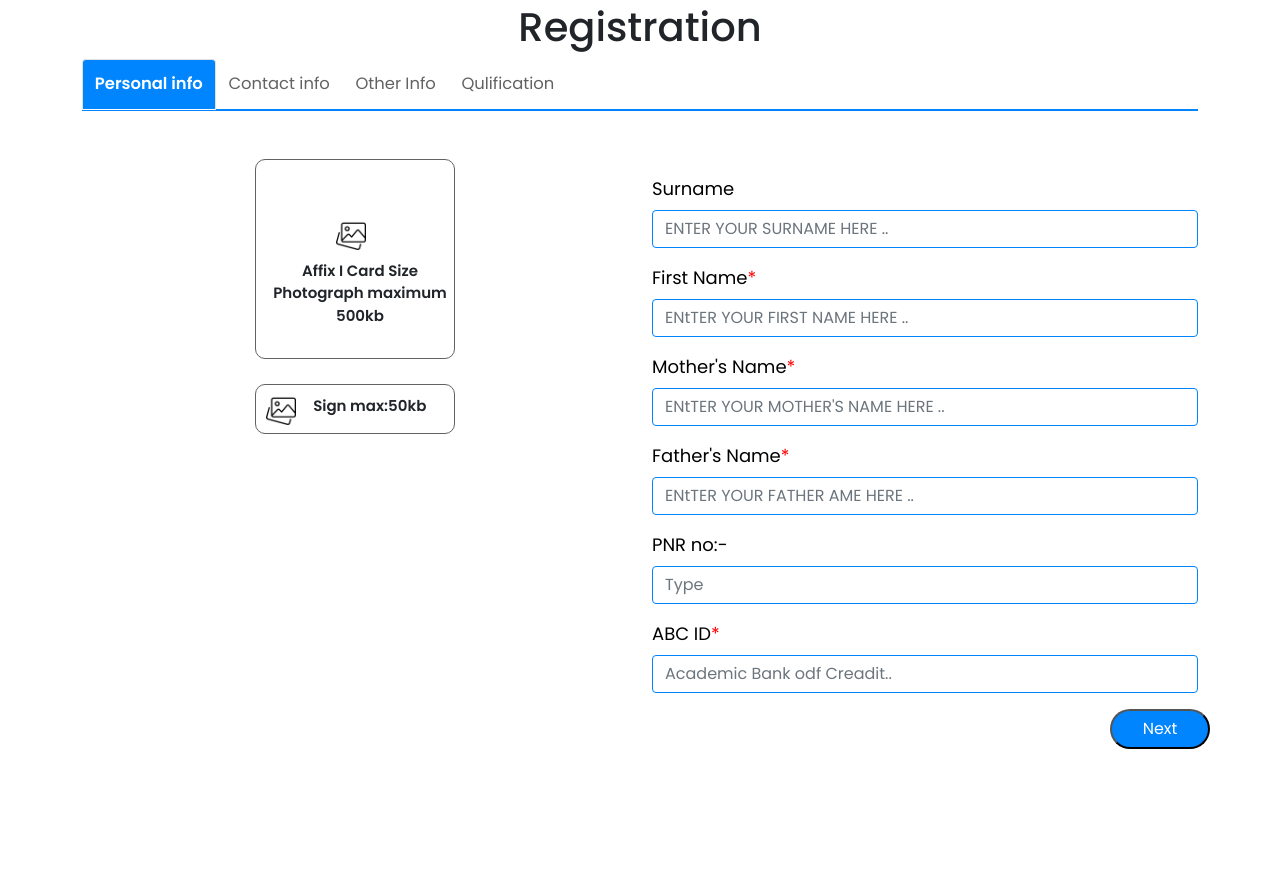
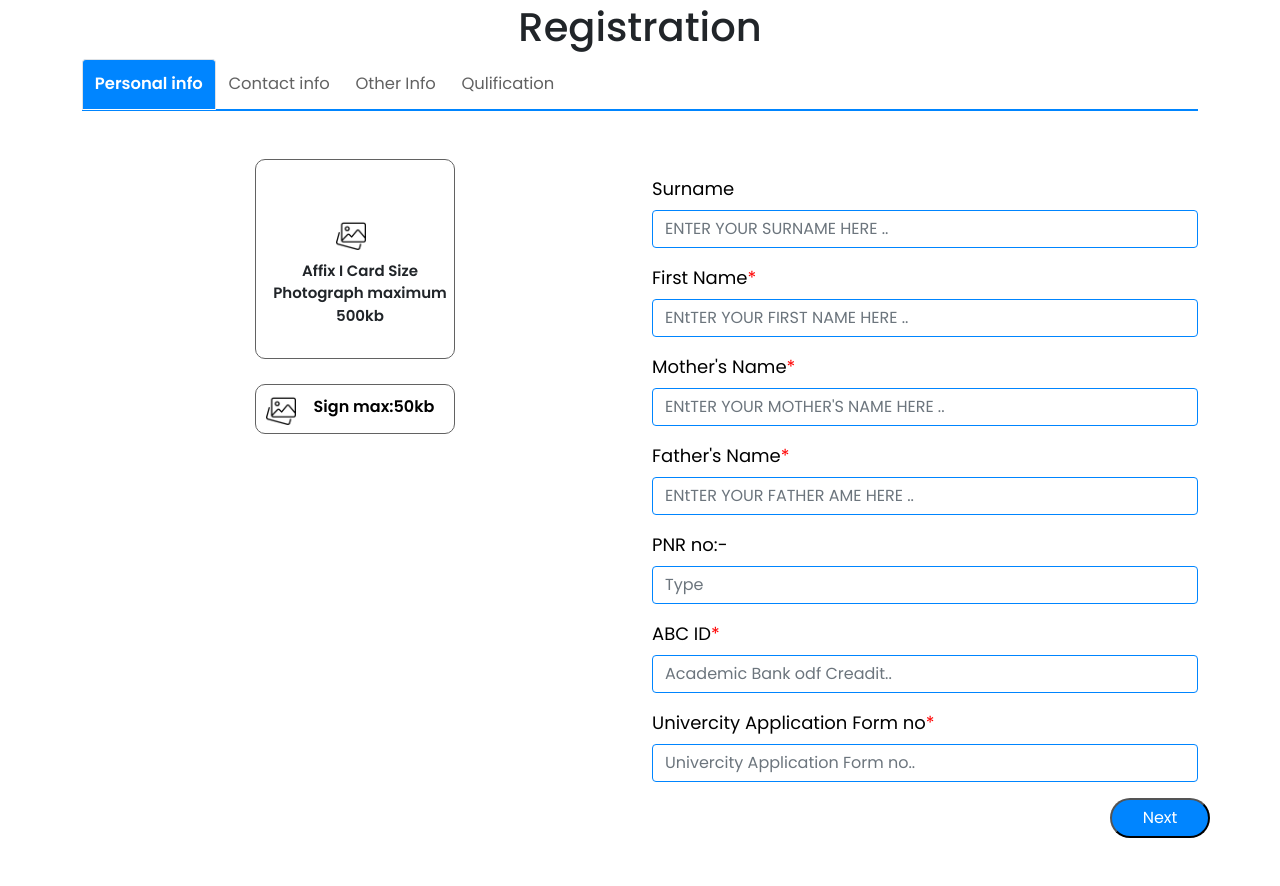
Before and after one commit to Ranjeetpoojari/Hitkarnicollege, a PHP site: page /admission.html in a window 1280 px wide. Shown: the part 273-1159 px from the top of the page. Before the commit the page ends 1022 px from the top, so only its background shows below. Run offline with PHP 8.4, Linux system fonts and the light colour scheme; some libraries are stand-ins or nearby versions.

Commit message:
first commit

```diff
--- a/admission.html
+++ b/admission.html
@@ -67,7 +67,7 @@
 
                                     <div class="sign-label text-center">
                                   <input type="file" class="form-control" id="imageUploads"  placeholder="ENTER YOUR SURNAME HERE .. "  >
-                                  <img src="assets\image-gallery.png" alt="" srcset="" class="sign_icon"> <p>&nbsp; Sign max:50kb</p>
+                                  <img src="assets\image-gallery.png" alt="" srcset="" class="sign_icon"> <label for="imageUploads">&nbsp; Sign max:50kb</label>
                                   <span id="signError" class="error"></span>
                                 </div>
                                 <span id="imageContainers" class="d-inline-block"></span>
@@ -105,6 +105,11 @@
                                     <input type="text" class="form-control" id="abc_id"  placeholder="Academic Bank odf Creadit..">
                                     <span id="abc_idError" class="error"></span>
                                   </div>
+                                  <div class="mb-3 form-groups">
+                                    <label for="Ua_formno" class="form-label required">Univercity Application Form no</label>
+                                    <input type="text" class="form-control" id="Ua_formno"  placeholder="Univercity Application Form no..">
+                                    <span id="Ua_formnoError" class="error"></span>
+                                  </div>
                                 </div>
                              <button id="nextButton" value="next" class="nextButton">Next</button>
                               </div>
@@ -116,8 +121,9 @@
                     <div class="col-12 col-md-6 mt-3">
                         <h5 class="text-center fw-bold">Your Contact Details</h5>
                         <div class="mb-3 form-groups">
-                            <label for="address" class="form-label">Address</label>
-                            <textarea class="form-control" placeholder="Type here.." id="floatingTextarea" row="3"></textarea>
+                            <label for="ownaddress" class="form-label">Address</label>
+                            <textarea class="form-control" placeholder="Type here.." id="ownaddress" row="3"></textarea>
+                            <span id="ownaddressError" class="error"></span>
                           </div>
                           <div class="mb-3 form-groups">
                             <label for="mobile" class="form-label required">Mobile number</label>
@@ -455,6 +418,7 @@
                             <div class="mb-3 form-groups">
                               <label for="address_last_attended" class="form-label required">School/College last attended</label>
                               <textarea class="form-control" placeholder="Type here.." id="address_last_attended" row="3"></textarea>
+                           <span></span>
                             </div>
                           </div>
                           <div class="col-12 col-md-6">
--- a/script.js
+++ b/script.js
@@ -56,11 +56,13 @@ $(document).ready(function() {
         var fathername = $('#fathername').val();
         var photo = $('#imageUpload').val();
         var abc_id = $('#abc_id').val();
+        var Ua_formno = $('#Ua_formno').val();
         var sign = $('#imageUploads').val();
         var Alphabets = /[a-zA-Z\s]+/;
         var num_pattern = /^\d{12}$/;
         var isValid = true;
         // Validate name field
+        var Form_app_parttern = /^(?=.*[A-Z])(?=.*\d)[A-Z\d]{12}$/;
 
             if (surname.trim() === '') {
                 $('#surnameError').text('Surname is required.');
@@ -130,8 +132,8 @@ $(document).ready(function() {
             } else {
                 $('#signError').text('');
 
+
             }
-
             if (abc_id.trim() === '') {
                 $('#abc_idError').text('Academic bank crdits is required.');
                 isValid = false;
@@ -139,8 +141,14 @@ $(document).ready(function() {
                 $('#abc_idError').text('Only numbers are allowed min maximum 12');
             }
             else {$('#abc_idError').text('');
-
-
+        }
+            if (Ua_formno.trim() === '') {
+                $('#Ua_formnoError').text('Univecity Application form number is required.');
+                isValid = false;
+            }else if (!Form_app_parttern.test(Ua_formno)){
+                $('#Ua_formnoError').text('Please fill this info currectly..');
+            }
+            else {$('#Ua_formnoError').text('');
         }
 
         if(isValid){
@@ -164,6 +172,7 @@ $(document).ready(function() {
         var email = $('#email').val();
         var emailpattern = /^[^\s@]+@[^\s@]+\.[^\s@]+$/;
         var num_pattern = /^\d{10}$/;
+        var ownaddress = $('#ownaddress').val();
         // var telno = $('#telno').val();
         // var parentno = $('#parentno').val();
         // Validate name
@@ -178,6 +187,12 @@ $(document).ready(function() {
            console.log('valid');
            $('#numberError').hide();
            isValid = true;
+        }
+        if (ownaddress.trim() === '') {
+            $('#ownaddressError').text('Your Address is required.');
+            isValid = false;
+        } else {
+            $('#ownaddressError').text('');
         }
         if(email.trim() === ''){
             $('#emailError').text('Email id is required.');
--- a/style.css
+++ b/style.css
@@ -294,9 +294,11 @@ form input,
     height: 30px;
 }
 
-.form-group-img .sign-label p {
+.form-group-img .sign-label label {
     position: absolute;
     left: 50px;
+    cursor: pointer;
+    font-size: 16px;
 }
 
 .photo-label {
```
Also changed, not shown: other parts of admission.html (+0 -43 lines).
